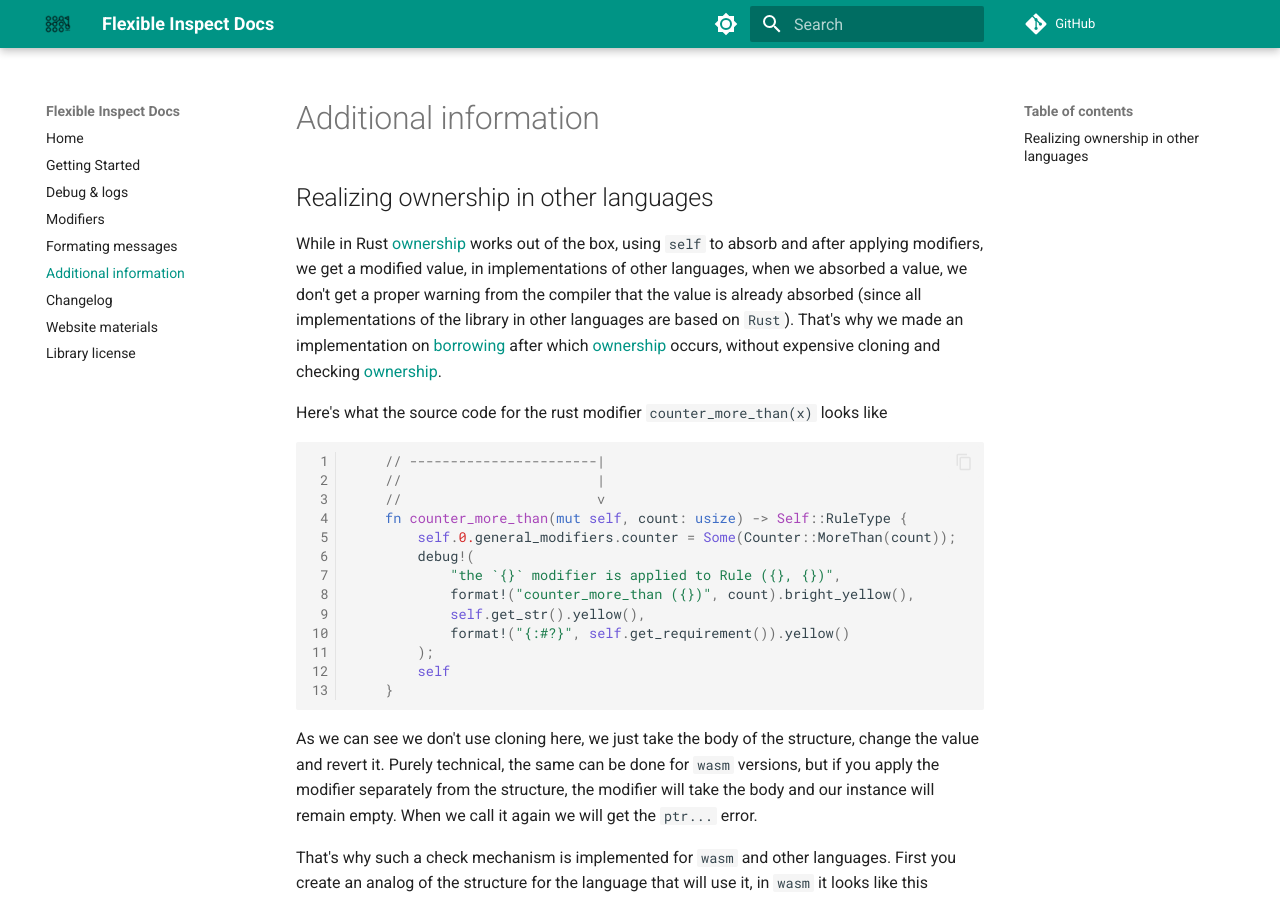
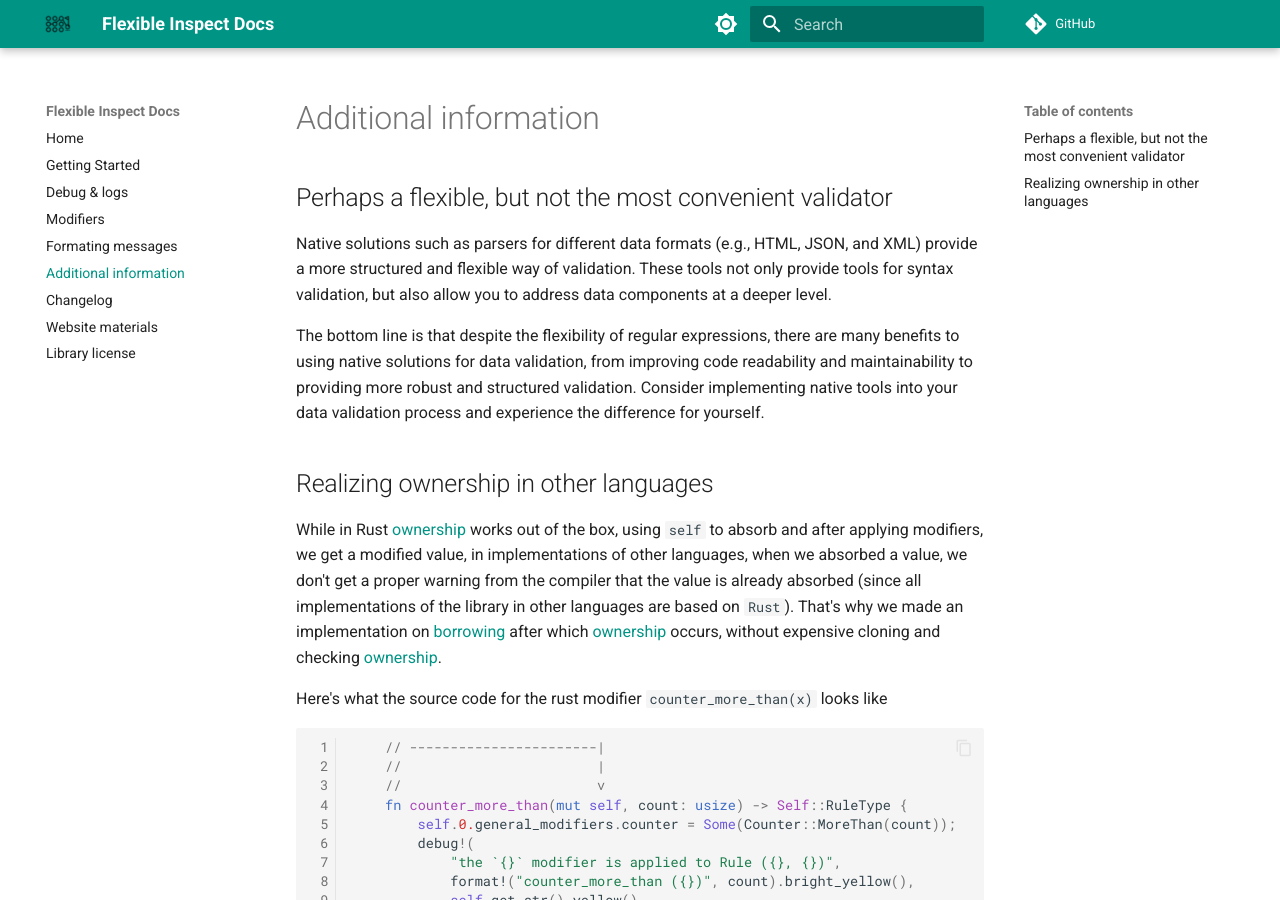
Before and after one commit to m62624/flexible_inspect, an MkDocs documentation site: the page built from docs/additional_information.md, in a window 1280 px wide and 900 px high. Built offline with MkDocs 1.6.1 and Material for MkDocs 9.7.7, drawn with Linux system fonts in a browser that asks for light colours; comment, search, counter and statistics services are not loaded.

Commit message:
docs: updated documentation

```diff
--- a/docs/additional_information.md
+++ b/docs/additional_information.md
@@ -1,3 +1,9 @@
+## Perhaps a flexible, but not the most convenient validator
+
+Native solutions such as parsers for different data formats (e.g., HTML, JSON, and XML) provide a more structured and flexible way of validation. These tools not only provide tools for syntax validation, but also allow you to address data components at a deeper level.
+
+The bottom line is that despite the flexibility of regular expressions, there are many benefits to using native solutions for data validation, from improving code readability and maintainability to providing more robust and structured validation. Consider implementing native tools into your data validation process and experience the difference for yourself.
+
 ## Realizing ownership in other languages
 
 While in Rust [ownership](https://doc.rust-lang.org/book/ch04-01-what-is-ownership.html#what-is-ownership) works out of the box, using `self` to absorb and after applying modifiers, we get a modified value, in implementations of other languages, when we absorbed a value, we don't get a proper warning from the compiler that the value is already absorbed (since all implementations of the library in other languages are based on `Rust`). That's why we made an implementation on [borrowing](https://doc.rust-lang.org/book/ch04-02-references-and-borrowing.html) after which [ownership](https://doc.rust-lang.org/book/ch04-01-what-is-ownership.html#what-is-ownership) occurs, without expensive cloning and checking [ownership](https://doc.rust-lang.org/book/ch04-01-what-is-ownership.html#what-is-ownership).
```
Also changed, not shown: README.md (+0 -1 lines).
